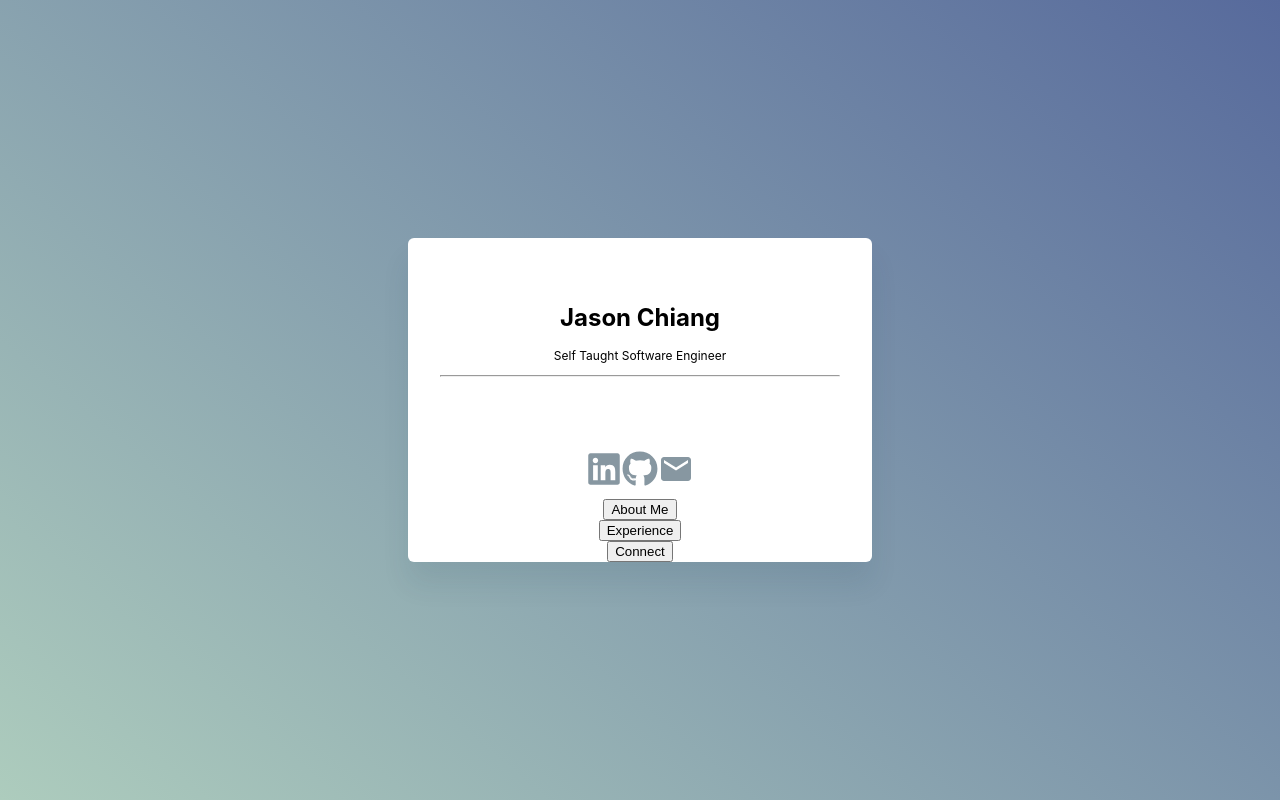
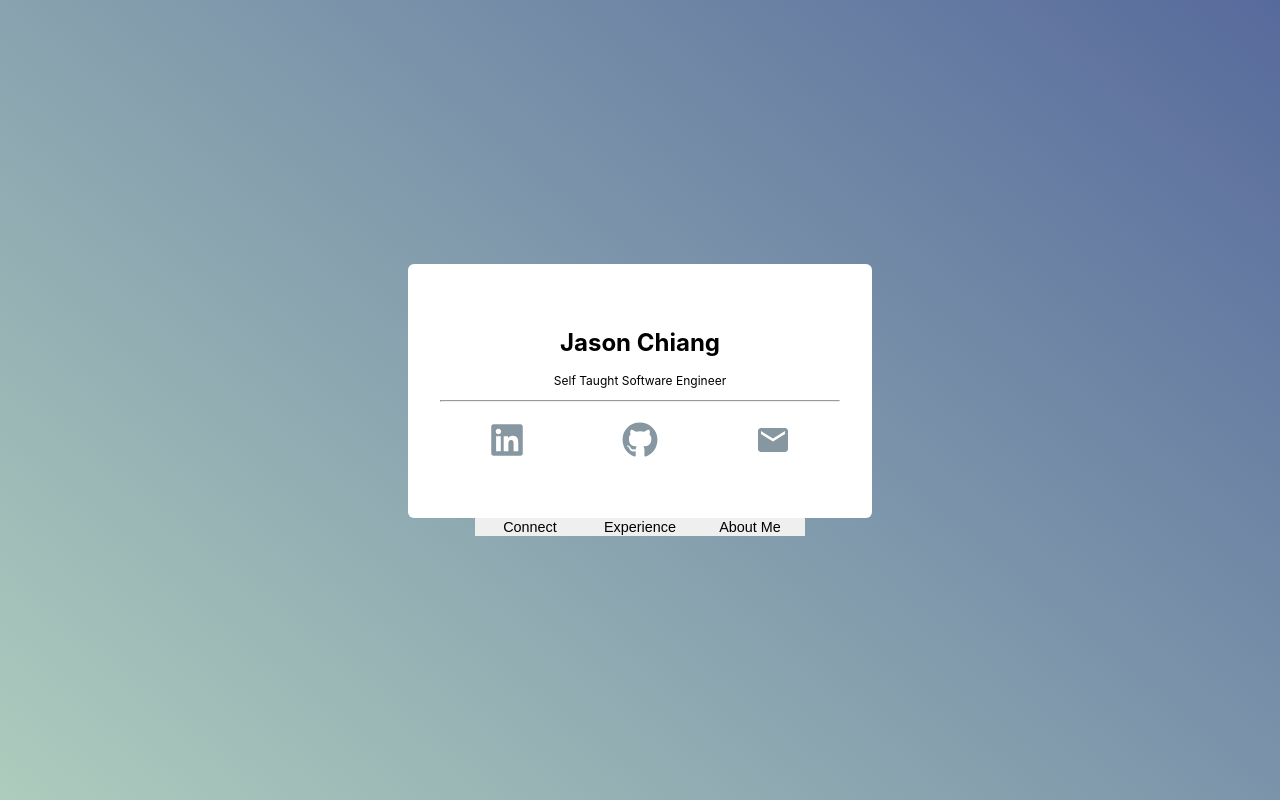
Before and after one commit to Jc7j/personal-website-v3, a React (Create React App) app: page / in a window 1280 px wide. Built offline with nearby package versions, Linux system fonts and the light colour scheme.

Commit message:
Sorted lines in css files and added Tab.css  file

```diff
--- a/src/App.css
+++ b/src/App.css
@@ -1,51 +1,56 @@
 .App {
-  display: flex;
-  justify-content: center;
   align-items: center;
-  margin: 0 auto;
-  top: 0;
-  left: 0;
-  width: 100vw;
-  height: 100vh;
-  transform: scale(1);
   background-image: linear-gradient(40deg, #adccbd 0%, #576a9c 100%);
   background-position: 0% 0%;
   background-repeat: repeat;
   background-size: auto;
+  display: flex;
+  height: 100vh;
+  justify-content: center;
+  left: 0;
+  margin: 0 auto;
+  top: 0;
+  transform: scale(1);
+  width: 100vw;
 }
 
 .Main {
+  /* box-shadow: 0rem 1.375rem 1.75rem 0rem rgba(27, 54, 74, 0.09); */
+  align-items: center;
+  border-radius: 0.375rem 0.375rem 0.375rem 0.375rem;
   display: flex;
   flex-direction: column;
   justify-content: center;
-  align-items: center;
+  max-width: 100%;
   position: relative;
-  max-width: 100%;
   text-align: center;
-  background-color: #ffffff;
-  box-shadow: 0rem 1.375rem 1.75rem 0rem rgba(27, 54, 74, 0.09);
-  border-radius: 0.375rem 0.375rem 0.375rem 0.375rem;
 }
 
 .Inner {
+  background-color: #ffffff;
+  border-radius: inherit;
+  max-width: 100%;
+  padding: 3rem 2rem;
   position: relative;
+  width: 25rem;
   z-index: 1;
-  border-radius: inherit;
-  padding: 3rem 2rem;
-  max-width: 100%;
-  width: 25rem;
 }
 
 .IconBar {
+  cursor: default;
   display: flex;
+  justify-content: space-around;
+  list-style-type: none;
   margin-top: 20px;
   padding-inline-start: 0;
-  justify-content: space-around;
-  cursor: default;
-  list-style-type: none;
 }
 
-.TabContainer {
+.TabLabelContainer {
+  background-color: #ffffff;
+  border: none;
   display: flex;
-  flex-direction: column-reverse;
 }
+
+button {
+  min-width: 110px;
+}
--- a/src/App.tsx
+++ b/src/App.tsx
@@ -8,17 +8,11 @@ const App = () => {
   return (
     <div className="App">
       <div className="Main">
-        <div className="Inner">
-          <h1>Jason Chiang</h1>
-          <p>Self Taught Software Engineer</p>
-          <hr />
-        </div>
-        <div className="TabContainer">
-          <Tabs>
-            <Tabs.Tab label="a">Connect</Tabs.Tab>
-            <Tabs.Tab label="b">Experience</Tabs.Tab>
-            <Tabs.Tab label="c">About Me</Tabs.Tab>
-
+        <Tabs>
+          <div className="Inner">
+            <h1>Jason Chiang</h1>
+            <p>Self Taught Software Engineer</p>
+            <hr />
             <Tabs.Panel label="a">
               <ul className="IconBar">
                 <li>
@@ -41,8 +35,13 @@ const App = () => {
                 </li>
               </ul>
             </Tabs.Panel>
-          </Tabs>
-        </div>
+          </div>
+          <div className="TabLabelContainer">
+            <Tabs.Tab label="a">Connect</Tabs.Tab>
+            <Tabs.Tab label="b">Experience</Tabs.Tab>
+            <Tabs.Tab label="c">About Me</Tabs.Tab>
+          </div>
+        </Tabs>
       </div>
     </div>
   );
--- a/src/components/IconLink.tsx
+++ b/src/components/IconLink.tsx
@@ -15,14 +15,14 @@ interface IconLinkProps {
 const IconLink: React.FC<IconLinkProps> = ({ href, icon }) => {
   return (
     <a
+      className="iconLinkContainer"
       href={href}
+      rel="noopener noreferrer"
       target="_blank"
-      rel="noopener noreferrer"
-      className="iconLinkContainer"
     >
+      {icon === 'email' && <MdEmail />}
       {icon === 'github' && <FaGithub />}
       {icon === 'linkedin' && <FaLinkedin />}
-      {icon === 'email' && <MdEmail />}
     </a>
   );
 };
--- a/src/components/Tab.tsx
+++ b/src/components/Tab.tsx
@@ -1,5 +1,7 @@
 import React from 'react';
 import { useTabs } from './Tabs';
+
+import '../styles/Tab.css';
 
 export interface ITabProps {
   label: string;
@@ -11,8 +13,11 @@ export interface ITabProps {
 export const Tab: React.FC<ITabProps> = (props) => {
   const { setActiveTab } = useTabs();
   return (
-    <div className="tab">
-      <button onClick={() => setActiveTab(props.label)}>
+    <div>
+      <button
+        className="TabButton"
+        onClick={() => setActiveTab(props.label)}
+      >
         {props.children}
       </button>
     </div>
--- a/src/styles/IconLink.css
+++ b/src/styles/IconLink.css
@@ -1,8 +1,8 @@
 .iconLinkContainer {
+  align-items: center;
+  color: #8797a1;
   display: flex;
+  font-size: 3em;
   justify-content: center;
-  align-items: center;
   text-decoration: none;
-  color: #8797a1;
-  font-size: 3em;
 }
--- /dev/null
+++ b/src/styles/Tab.css
@@ -0,0 +1,4 @@
+.TabButton {
+  border: none;
+  font-size: 1.2em;
+}
```
